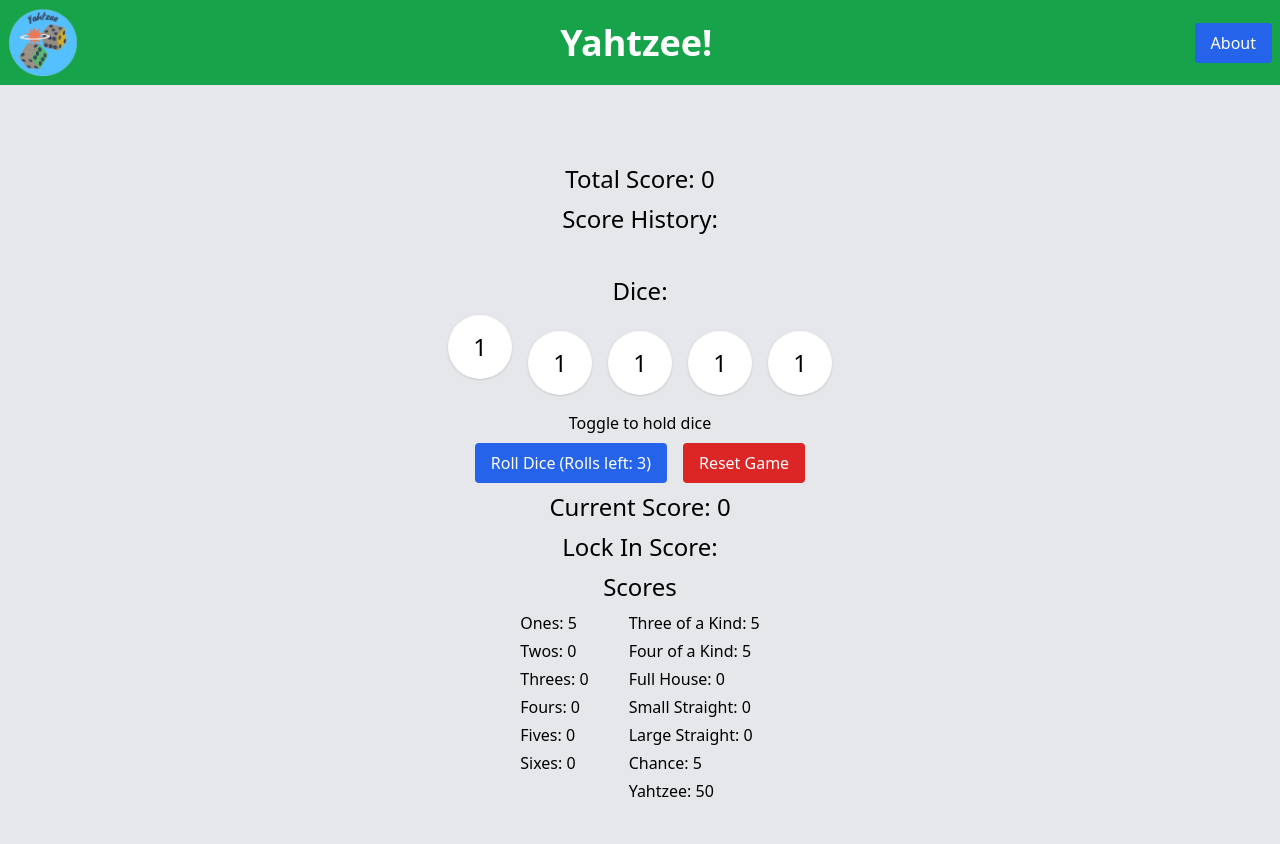
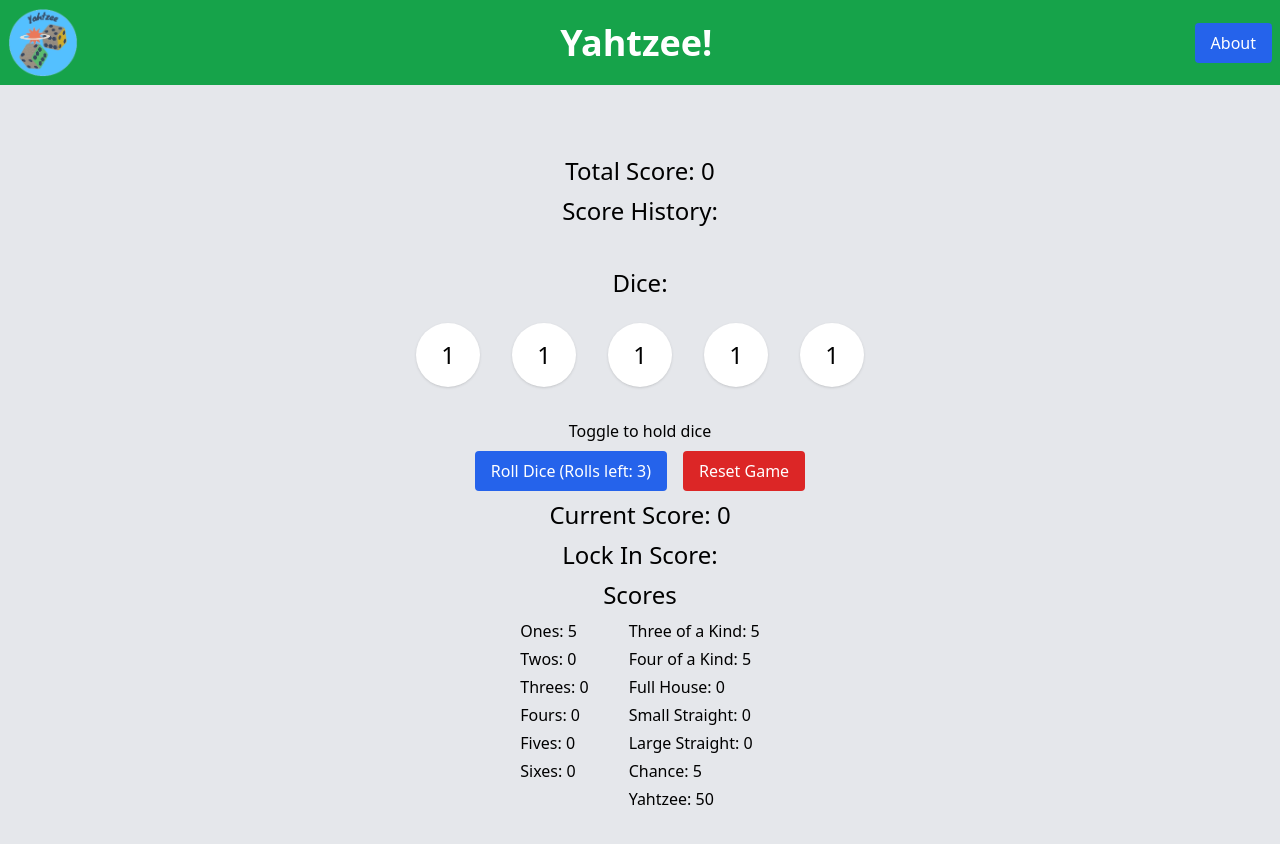
Before and after one commit to HOOLAHAN/yahtzee, a React (Create React App) app: page / in a window 1280 px wide. Shown: the top 844 px of the page. Built offline with nearby package versions, Linux system fonts and the light colour scheme.

Commit message:
sorted out margin issue with first die

```diff
--- a/src/App.tsx
+++ b/src/App.tsx
@@ -69,7 +69,7 @@ const App: React.FC<AppProps> = ({ initialDice = [1, 1, 1, 1, 1] }) => {
         </div>
         {/* Dice and Roll Dice Button */}
         <h2 className="text-2xl mb-2">Dice:</h2>
-        <div className="flex flex-wrap justify-center space-x-4 space-y-4 mb-4">
+        <div className="flex flex-wrap justify-center mb-4">
           {dice.map((die, index) => (
             <Die
               key={index}
@@ -77,6 +77,7 @@ const App: React.FC<AppProps> = ({ initialDice = [1, 1, 1, 1, 1] }) => {
               canHold={rollsLeft > 0 && hasRolled}
               isHeld={heldDice.has(index)}
               onToggleHold={() => toggleHoldDie(index, heldDice, setHeldDice)}
+              className="m-4"
             />
           ))}
         </div>
--- a/src/components/Die.tsx
+++ b/src/components/Die.tsx
@@ -5,16 +5,17 @@ interface DieProps {
   canHold: boolean;
   onToggleHold: () => void;
   isHeld: boolean;
+  className?: string;
 }
 
-const Die: React.FC<DieProps> = ({ value, canHold, onToggleHold, isHeld }) => {
+const Die: React.FC<DieProps> = ({ value, canHold, onToggleHold, isHeld, className }) => {
   const baseStyle = 'transition-colors duration-300 ease-in-out text-2xl p-4 rounded-full flex items-center justify-center h-16 w-16';
   const heldStyle = 'bg-green-500 text-white shadow-lg';
   const notHeldStyle = 'bg-white text-black shadow hover:bg-gray-100';
 
   return (
     <div
-      className={`${baseStyle} ${isHeld ? heldStyle : notHeldStyle} ${canHold ? 'cursor-pointer' : ''}`}
+      className={`${baseStyle} ${isHeld ? heldStyle : notHeldStyle} ${canHold ? 'cursor-pointer' : ''} ${className}`}
       onClick={canHold ? onToggleHold : undefined}
       role="button"
       aria-label={`${value}`}
```
